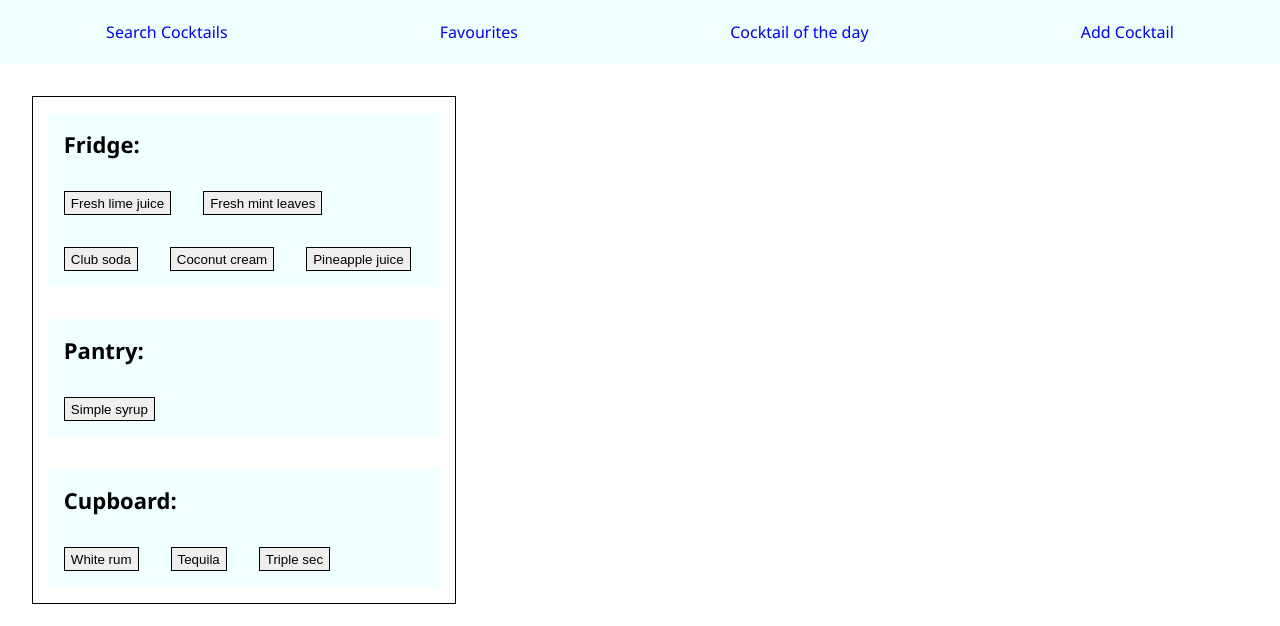
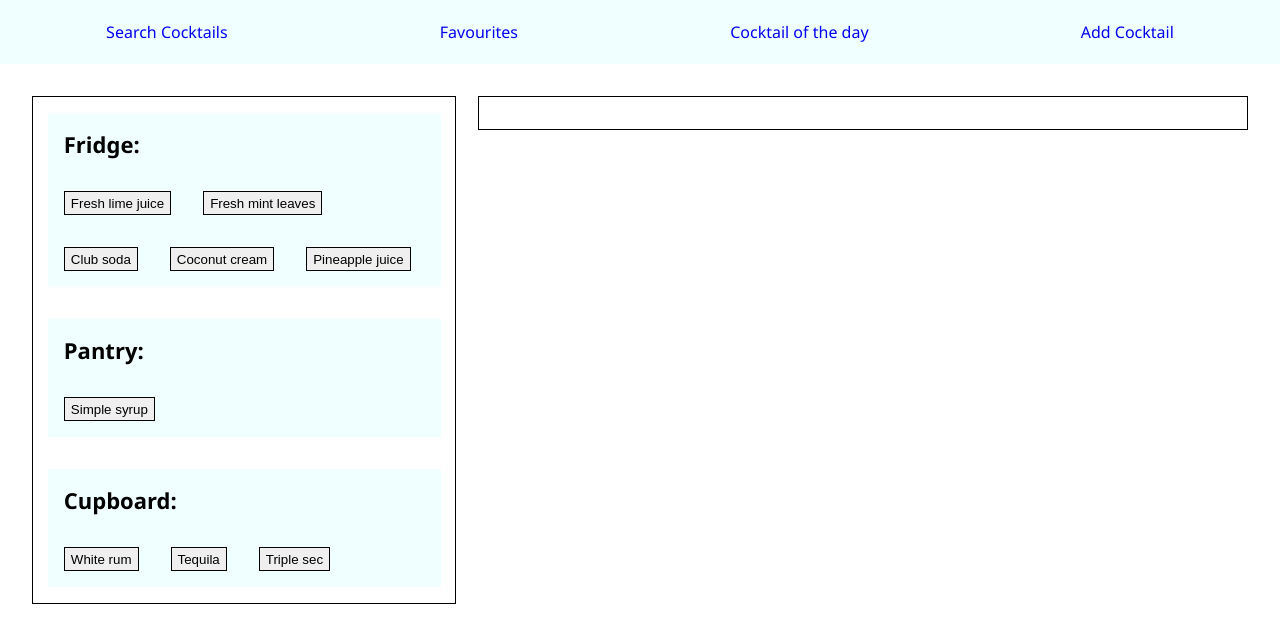
Before and after one commit to mary-brooks/mixguide, a React (Vite) app: page /cocktails in a window 1280 px wide. Shown: the top 626 px of the page. Built offline with nearby package versions, Linux system fonts and the light colour scheme.

Commit message:
added functionality to add ingredients to search bar when clicked

```diff
--- /dev/null
+++ b/src/components/SearchBar.jsx
@@ -0,0 +1,11 @@
+function SearchBar({ selectedIngredients }) {
+  return (
+    <div className='search-bar'>
+      {selectedIngredients.map((ingredient, index) => (
+        <button key={index}>{ingredient}</button>
+      ))}
+    </div>
+  );
+}
+
+export default SearchBar;
--- a/src/components/SearchOptions.jsx
+++ b/src/components/SearchOptions.jsx
@@ -1,53 +1,16 @@
 import React, { useState } from 'react';
-import ingredients from '../ingredients.json';
 
 // Button Component
 const Button = ({ label, onClick }) => {
   return <button onClick={onClick}>{label}</button>;
 };
 
-function SearchOptions() {
-  // State for ingredients
-  const [fridgeIngredients, setFridgeIngredients] = useState(
-    ingredients.fridge
-  );
-  const [pantryIngredients, setPantryIngredients] = useState(
-    ingredients.pantry
-  );
-  const [cupboardIngredients, setCupboardIngredients] = useState(
-    ingredients.cupboard
-  );
-  const [selectedIngredients, setSelectedIngredients] = useState([]);
-
-  // handleClick function for buttons
-  const handleButtonClick = (ingredient, category) => {
-    // Remove the clicked ingredient from its original category
-    switch (category) {
-      case 'fridge':
-        setFridgeIngredients(prevIngredients =>
-          prevIngredients.filter(item => item !== ingredient)
-        );
-        break;
-      case 'pantry':
-        setPantryIngredients(prevIngredients =>
-          prevIngredients.filter(item => item !== ingredient)
-        );
-        break;
-      case 'cupboard':
-        setCupboardIngredients(prevIngredients =>
-          prevIngredients.filter(item => item !== ingredient)
-        );
-        break;
-      default:
-        break;
-    }
-    // Add the clicked ingredient to the selectedIngredients array
-    setSelectedIngredients(prevSelectedIngredients => [
-      ...prevSelectedIngredients,
-      ingredient,
-    ]);
-  };
-
+function SearchOptions({
+  handleButtonClick,
+  fridgeIngredients,
+  pantryIngredients,
+  cupboardIngredients,
+}) {
   return (
     <div className='ingredients'>
       <div className='fridge'>
--- a/src/index.css
+++ b/src/index.css
@@ -74,3 +74,17 @@ button:hover {
   border: 1px solid black;
   margin: 1rem;
 }
+
+.search-bar {
+  background-color: white;
+  border: 1px solid black;
+  width: 60%;
+  min-height: 2rem;
+  height: fit-content;
+  display: flex;
+  justify-content: space-around;
+  align-items: center;
+  position: absolute;
+  top: 6rem;
+  right: 2rem;
+}
--- a/src/pages/SearchCocktailsPage.jsx
+++ b/src/pages/SearchCocktailsPage.jsx
@@ -1,16 +1,63 @@
 import Navbar from '../components/Navbar';
+import SearchBar from '../components/SearchBar';
 import SearchOptions from '../components/SearchOptions';
-import Ingredients from '../ingredients.json';
 
 import { useState } from 'react';
 
+import ingredients from '../ingredients.json';
+
 function SearchCocktailsPage() {
-  const [ingredients, setIngredients] = useState(Ingredients);
+  // State for ingredients
+  const [fridgeIngredients, setFridgeIngredients] = useState(
+    ingredients.fridge
+  );
+  const [pantryIngredients, setPantryIngredients] = useState(
+    ingredients.pantry
+  );
+  const [cupboardIngredients, setCupboardIngredients] = useState(
+    ingredients.cupboard
+  );
+  const [selectedIngredients, setSelectedIngredients] = useState([]);
+
+  // handleClick function for buttons
+  const handleButtonClick = (ingredient, category) => {
+    // Remove the clicked ingredient from its original category
+    switch (category) {
+      case 'fridge':
+        setFridgeIngredients(prevIngredients =>
+          prevIngredients.filter(item => item !== ingredient)
+        );
+        break;
+      case 'pantry':
+        setPantryIngredients(prevIngredients =>
+          prevIngredients.filter(item => item !== ingredient)
+        );
+        break;
+      case 'cupboard':
+        setCupboardIngredients(prevIngredients =>
+          prevIngredients.filter(item => item !== ingredient)
+        );
+        break;
+      default:
+        break;
+    }
+    // Add the clicked ingredient to the selectedIngredients array
+    setSelectedIngredients(prevSelectedIngredients => [
+      ...prevSelectedIngredients,
+      ingredient,
+    ]);
+  };
 
   return (
     <div>
       <Navbar />
-      <SearchOptions ingredients={ingredients} />
+      <SearchOptions
+        handleButtonClick={handleButtonClick}
+        fridgeIngredients={fridgeIngredients}
+        pantryIngredients={pantryIngredients}
+        cupboardIngredients={cupboardIngredients}
+      />
+      <SearchBar selectedIngredients={selectedIngredients} />
     </div>
   );
 }
```
